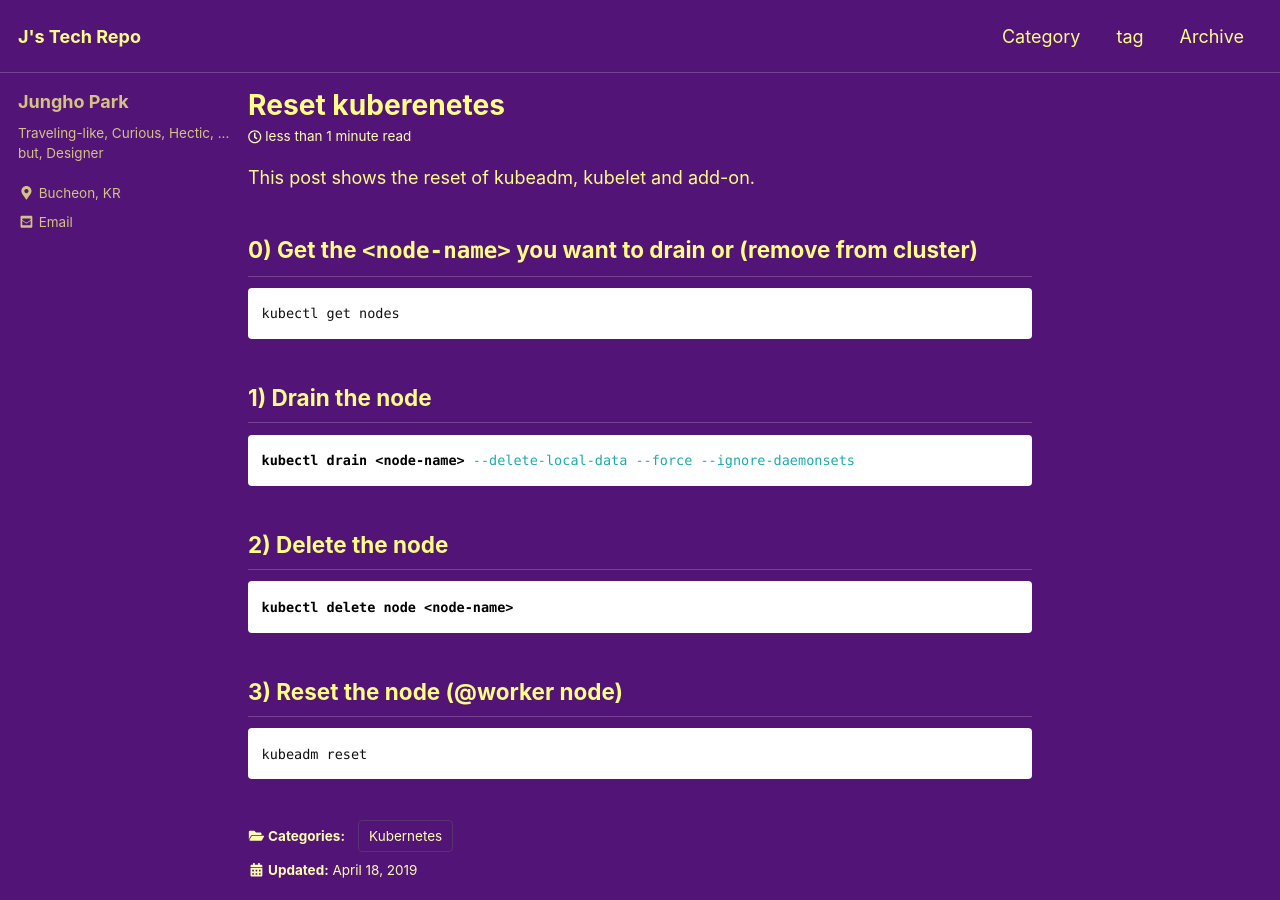
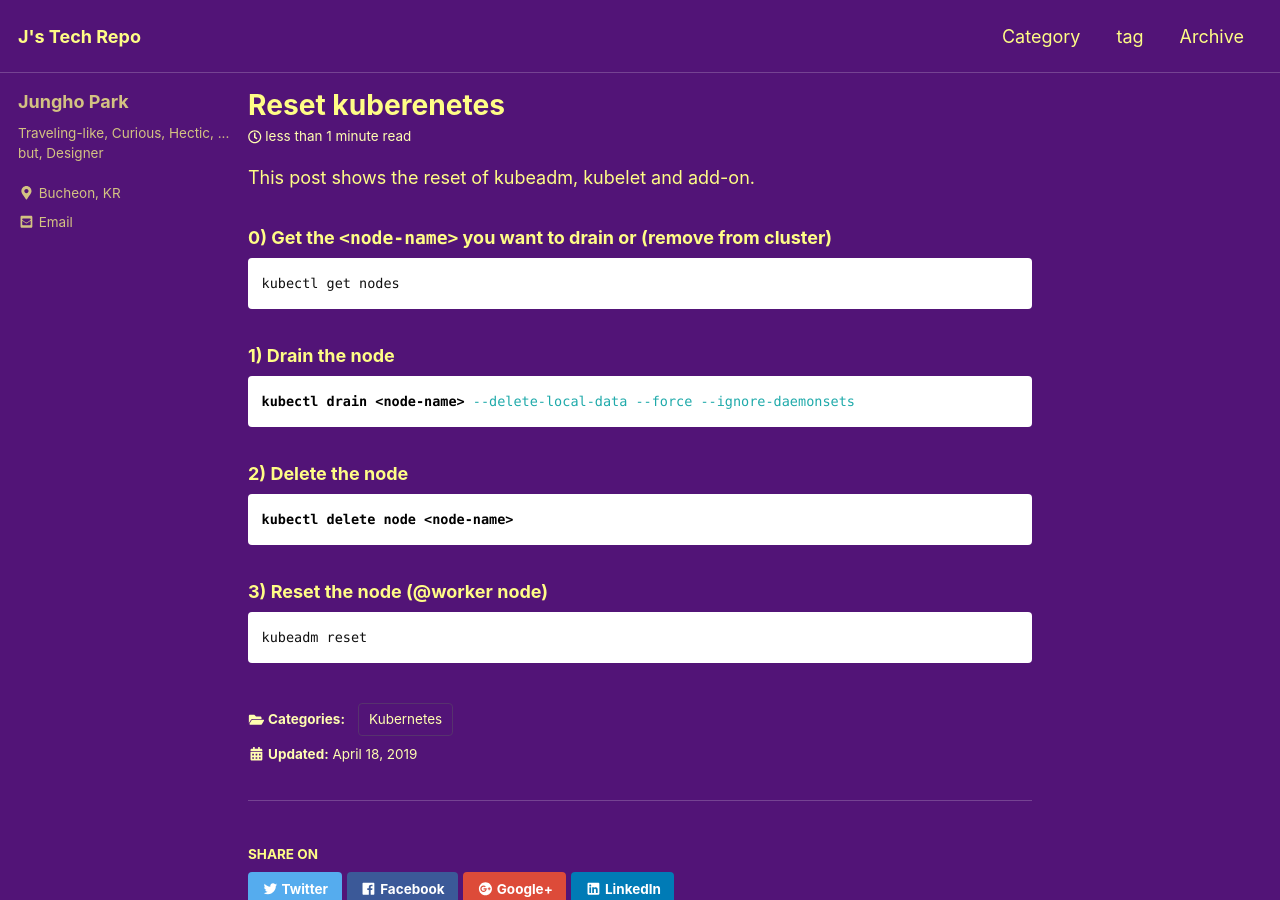
Before and after one commit to unipark00/tekrepo, a Jekyll site: the page built from _posts/2019-04-18-reset-k8s.md, in a window 1280 px wide and 900 px high. Built offline with Jekyll 4.4.1, drawn with Linux system fonts in a browser that asks for light colours; cached includes are drawn as plain includes.

````diff
--- a/_posts/2019-04-18-reset-k8s.md
+++ b/_posts/2019-04-18-reset-k8s.md
@@ -9,19 +9,19 @@ toc: false
 
 This post shows the reset of kubeadm, kubelet and add-on.
 
-## 0) Get the `<node-name>` you want to drain or (remove from cluster)
+### 0) Get the `<node-name>` you want to drain or (remove from cluster)
 ```console
 kubectl get nodes
 ```
-## 1) Drain the node
+### 1) Drain the node
 ```console
 kubectl drain <node-name> --delete-local-data --force --ignore-daemonsets
 ```
-## 2) Delete the node
+### 2) Delete the node
 ```console
 kubectl delete node <node-name>
 ```
-## 3) Reset the node (@worker node)
+### 3) Reset the node (@worker node)
 ```
 kubeadm reset
 ```
````
